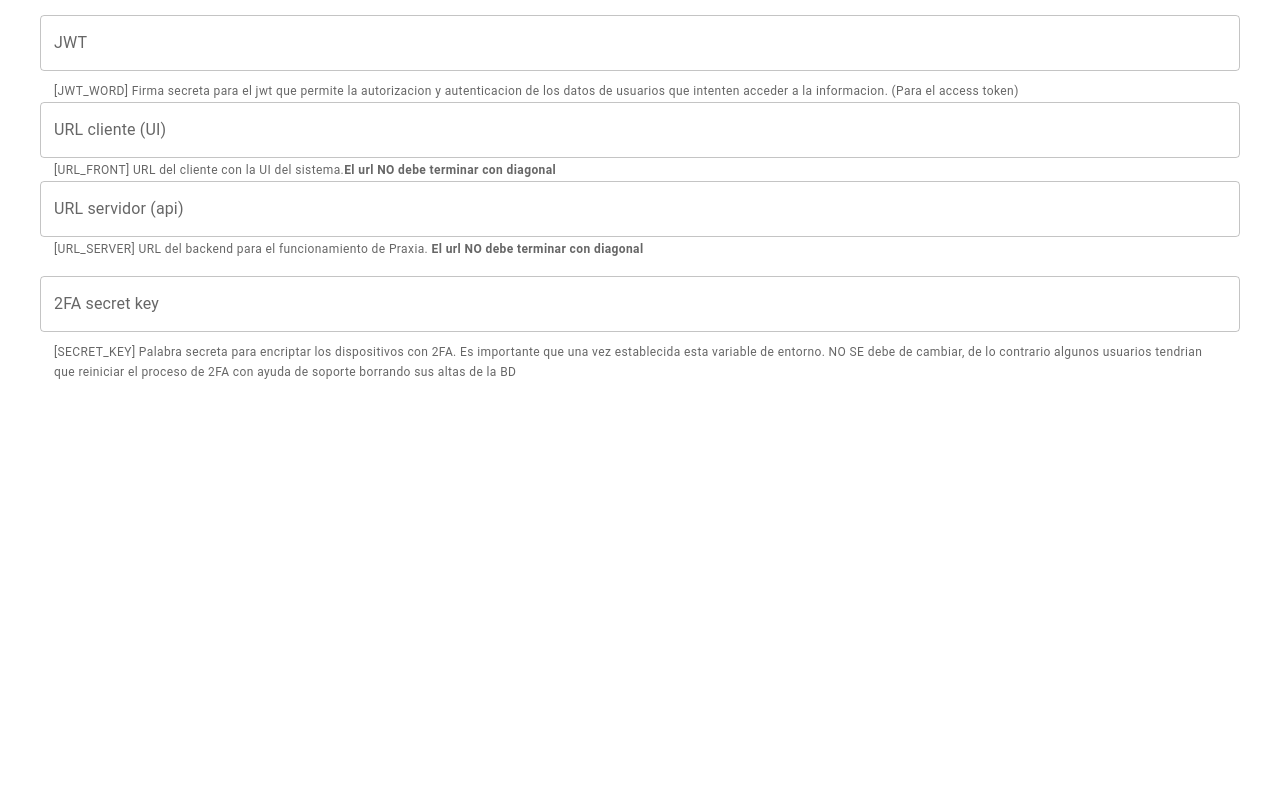
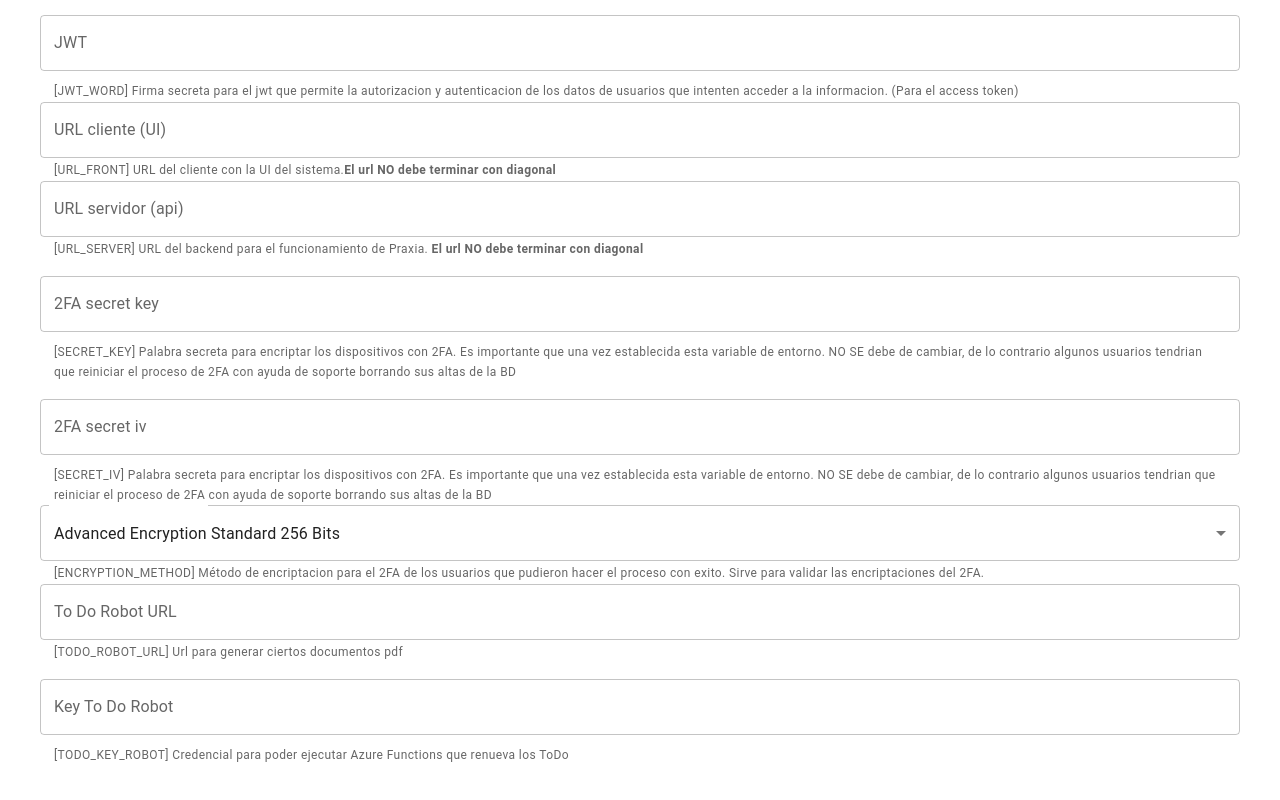
Before and after one commit to jperezsaiko/Praxia-Env-Server, a React (Vite) app: page / in a window 1280 px wide. Shown: the part 3122-3922 px from the top of the page. Before the commit the page ends 3616 px from the top, so only its background shows below. Built offline with nearby package versions, Linux system fonts and the light colour scheme.

Commit message:
variables de entorno
Variable de entorno para el robot del todo

```diff
--- /dev/null
+++ b/src/2faSecrettIv/index.tsx
@@ -0,0 +1,37 @@
+import { useContext } from "react";
+import { Controller } from "react-hook-form";
+import TextField from "@mui/material/TextField";
+import { Context } from "../App";
+import { FormHelperText } from "@mui/material";
+import Alert from "@mui/material/Alert";
+
+export default function TwoFactorSecretIv() {
+  const hook = useContext(Context);
+  if (hook.form === undefined) return <></>;
+
+  return (
+    <>
+      <Controller
+        render={({ field }) => (
+          <TextField
+            {...field}
+            margin="normal"
+            label="2FA secret iv"
+            variant="outlined"
+            placeholder="Ejemplo: mysecretivafordata"
+          />
+        )}
+        defaultValue={""}
+        name="SECRET_IV"
+        control={hook.form.control}
+      />
+      <FormHelperText>
+        [SECRET_IV] Palabra secreta para encriptar los dispositivos con 2FA. Es importante que una vez establecida esta variable de entorno. NO SE debe de cambiar, de lo contrario algunos usuarios tendrian que reiniciar el proceso de 2FA con ayuda de soporte borrando sus altas de la BD
+      </FormHelperText>
+
+      {hook.form.formState.errors.SECRET_IV ? (
+        <Alert severity="error">{`${hook.form.formState.errors.SECRET_IV.message}`}</Alert>
+      ) : null}
+    </>
+  );
+}
--- /dev/null
+++ b/src/AlgorithEncrypt2fa/index.tsx
@@ -0,0 +1,41 @@
+import { useContext } from "react";
+import InputLabel from "@mui/material/InputLabel";
+import Select from "@mui/material/Select";
+import { FormHelperText, MenuItem } from "@mui/material";
+import { Controller } from "react-hook-form";
+import { Context } from "../App";
+import Alert from "@mui/material/Alert";
+
+export default function AlgorithEncrypt2fa() {
+  const hook = useContext(Context);
+  if (hook.form === undefined) return <></>;
+
+  return (
+    <>
+      <InputLabel id="algorithEncrypt2fa">Algoritmo encriptacion 2FA</InputLabel>
+      <Controller
+        render={({ field }) => (
+          <Select
+            {...field}
+            id={window.crypto.randomUUID()}
+            labelId="algorithEncrypt2fa"
+            label="Algoritmo encriptacion 2FA"
+          >
+            <MenuItem value={"aes-256-cbc"}>Advanced Encryption Standard 256 Bits</MenuItem>
+          </Select>
+        )}
+        defaultValue={"aes-256-cbc"}
+        name="ENCRYPTION_METHOD"
+        control={hook.form.control}
+      />
+      <FormHelperText>
+        [ENCRYPTION_METHOD] Método de encriptacion para el 2FA de los usuarios que pudieron hacer el proceso con exito. Sirve para validar las encriptaciones del 2FA.
+      </FormHelperText>
+
+
+      {hook.form.formState.errors.ENCRYPTION_METHOD ? (
+        <Alert severity="error">{`${hook.form.formState.errors.ENCRYPTION_METHOD.message}`}</Alert>
+      ) : null}
+    </>
+  );
+}
--- a/src/App.tsx
+++ b/src/App.tsx
@@ -36,6 +36,10 @@ import DatabaseServer from "./DatabaseServer";
 import RefreshTokenWord from "./RefreshTokenWord";
 import MailjetApiKey from "./MailjetApiKey";
 import TwoFactorSecretKey from "./2faSecretKey";
+import TwoFactorSecretIv from "./2faSecrettIv";
+import AlgorithEncrypt2fa from "./AlgorithEncrypt2fa";
+import ToDoKeyRobot from "./TodoKeyRobot";
+import ToDoRobotUrl from "./ToDoRobotUrl";
 
 export const Context = createContext<ReturnUseGenerator>({
   attemptCreateEnvFile: () => {},
@@ -107,6 +111,11 @@ function App() {
               <UrlFront/>
               <UrlBackend/>
               <TwoFactorSecretKey/>
+              <TwoFactorSecretIv/>
+              <AlgorithEncrypt2fa/>
+
+              <ToDoRobotUrl/>
+              <ToDoKeyRobot/>
             </FormControl>
             <div className="generateEnv">
               <Button type="submit" variant="outlined">
--- /dev/null
+++ b/src/ToDoRobotUrl/index.tsx
@@ -0,0 +1,36 @@
+import { TextField } from "@mui/material";
+import { useContext } from "react";
+import { Context } from "../App";
+import { FormHelperText } from "@mui/material";
+import { Controller } from "react-hook-form";
+import Alert from "@mui/material/Alert";
+
+export default function ToDoRobotUrl() {
+  const hook = useContext(Context);
+
+  if (hook.form === undefined) return <></>;
+
+  return (
+    <>
+      <Controller
+        render={({ field }) => (
+          <TextField
+            {...field}
+            id="todoRobotUrl"
+            label="To Do Robot URL"
+            variant="outlined"
+            placeholder="Ejemplo: https://praxiatriggers.azurewebsites.net/api/AzF-ToDoRobot"
+          />
+        )}
+        defaultValue={""}
+        name="TODO_ROBOT_URL"
+        control={hook.form.control}
+      />
+      <FormHelperText>[TODO_ROBOT_URL] Url para generar ciertos documentos pdf</FormHelperText>
+
+      {hook.form.formState.errors.TODO_ROBOT_URL && (
+        <Alert severity="error">{`${hook.form.formState.errors.TODO_ROBOT_URL.message}`}</Alert>
+      )}
+    </>
+  );
+}
--- /dev/null
+++ b/src/TodoKeyRobot/index.tsx
@@ -0,0 +1,37 @@
+import { useContext } from "react";
+import { Controller } from "react-hook-form";
+import TextField from "@mui/material/TextField";
+import { Context } from "../App";
+import { FormHelperText } from "@mui/material";
+import Alert from "@mui/material/Alert";
+
+export default function ToDoKeyRobot() {
+  const hook = useContext(Context);
+  if (hook.form === undefined) return <></>;
+
+  return (
+    <>
+      <Controller
+        render={({ field }) => (
+          <TextField
+            {...field}
+            margin="normal"
+            label="Key To Do Robot"
+            variant="outlined"
+            placeholder="Ejemplo: E2kMH3u1F-EejloD6FBeK9fyjBSUG4eQt1t1A=="
+          />
+        )}
+        defaultValue={""}
+        name="TODO_KEY_ROBOT"
+        control={hook.form.control}
+      />
+      <FormHelperText>
+        [TODO_KEY_ROBOT] Credencial para poder ejecutar Azure Functions que renueva los ToDo
+      </FormHelperText>
+
+      {hook.form.formState.errors.TODO_KEY_ROBOT ? (
+        <Alert severity="error">{`${hook.form.formState.errors.TODO_KEY_ROBOT.message}`}</Alert>
+      ) : null}
+    </>
+  );
+}
--- a/src/customHooks/useGenerator/index.ts
+++ b/src/customHooks/useGenerator/index.ts
@@ -14,7 +14,7 @@ const defaultValues = {
 export default function useGenerator() {
   const form = useForm<EnvValues>({
     defaultValues,
-    mode: "onChange",
+    mode: "all",
     resolver: yupResolver(schemaValidation),
   });
 
@@ -32,6 +32,10 @@ export default function useGenerator() {
       birthday:{
         url:envParams.URL_BIRTHDAY_AZURE,
         key:envParams.KEY_BIRTHDAY_AZURE
+      },
+      todo:{
+        url:envParams.TODO_ROBOT_URL,
+        key:envParams.TODO_KEY_ROBOT
       }
     }
 
@@ -73,6 +77,7 @@ export default function useGenerator() {
     URL_FRONT = ${envParams.URL_FRONT}
     URL_SERVER = ${envParams.URL_SERVER}
     SECRET_KEY = ${envParams.SECRET_KEY}
+    SECRET_IV = ${envParams.SECRET_IV}
     `;
 
     const file = new Blob([parsedEnvFile], { type: "text/plain" });
--- a/src/customHooks/useGenerator/schema.ts
+++ b/src/customHooks/useGenerator/schema.ts
@@ -138,6 +138,17 @@ const schemaValidation = yup.object({
     .required(
       "Obligatorio, sirve para la encriptacion/des-encriptacion para validar el 2FA"
     ),
+
+  TODO_ROBOT_URL: yup
+    .string()
+    .matches(regexHttpsSecure, {
+      message: `El texto debe ser un url con https`,
+    })
+    .required("Obligatorio para el To Do del robot"),
+
+  TODO_KEY_ROBOT: yup
+    .string()
+    .required("Clave requerida para poder ejecutar el To Do del robot"),
 });
 
 export default schemaValidation;
```
Also changed, not shown: src/customHooks/useGenerator/types.ts (+11 -0 lines).
